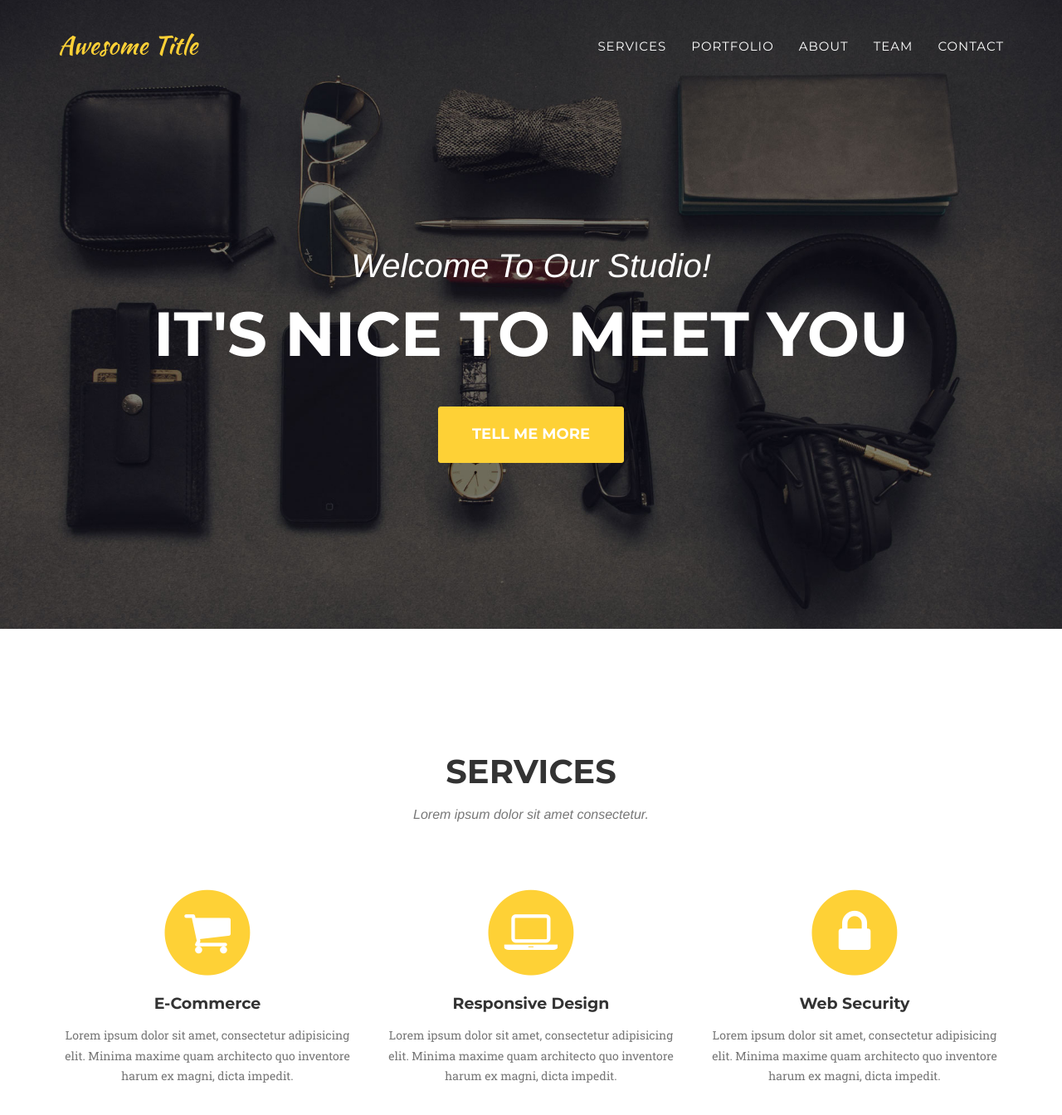
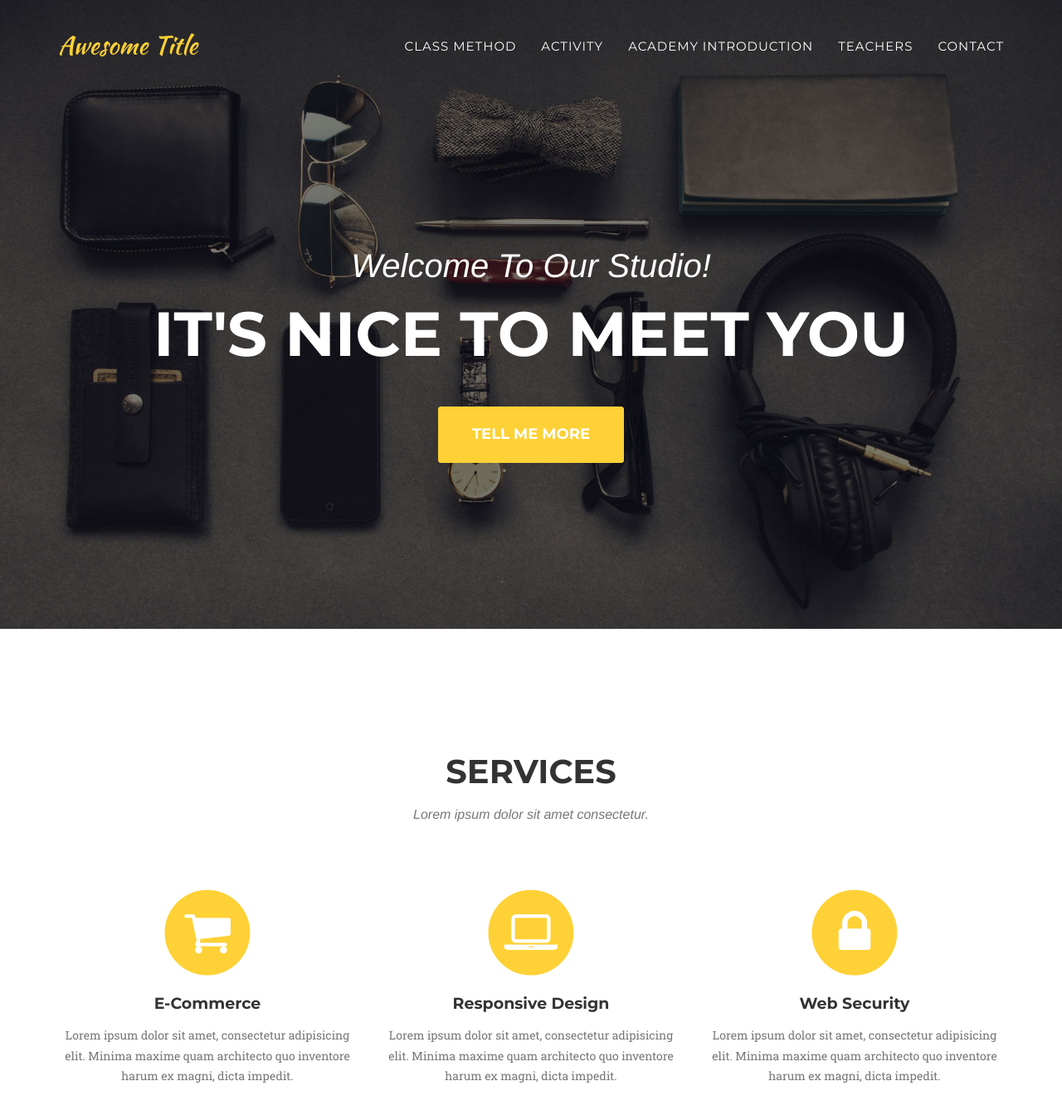
Before and after one commit to je-joyenglish/je-joyenglish.github.io, a Jekyll site: the page built from _posts/2014-07-16-project-3.markdown, in a window 1280 px wide and 1400 px high. Shown: the top 1344 px of the window at 83% size. Built offline with Jekyll 4.4.1, drawn with Linux system fonts in a browser that asks for light colours; some web fonts are replaced.

Commit message:
no message

```diff
--- a/_config.yml
+++ b/_config.yml
@@ -1,5 +1,5 @@
 url: https://je-joyenglish.github.io/
-baseurl: https://je-joyenglish.github.io/
+baseurl:
 
 # Site settings
 title: Awesome Title
--- a/_includes/header.html
+++ b/_includes/header.html
@@ -19,16 +19,16 @@
                         <a href="#page-top"></a>
                     </li>
                     <li>
-                        <a class="page-scroll" href="#services">Services</a>
+                        <a class="page-scroll" href="#services">Class Method</a>
                     </li>
                     <li>
-                        <a class="page-scroll" href="#portfolio">Portfolio</a>
+                        <a class="page-scroll" href="#portfolio">Activity</a>
                     </li>
                     <li>
-                        <a class="page-scroll" href="#about">About</a>
+                        <a class="page-scroll" href="#about">Academy introduction</a>
                     </li>
                     <li>
-                        <a class="page-scroll" href="#team">Team</a>
+                        <a class="page-scroll" href="#team">Teachers</a>
                     </li>
                     <li>
                         <a class="page-scroll" href="#contact">Contact</a>
```
